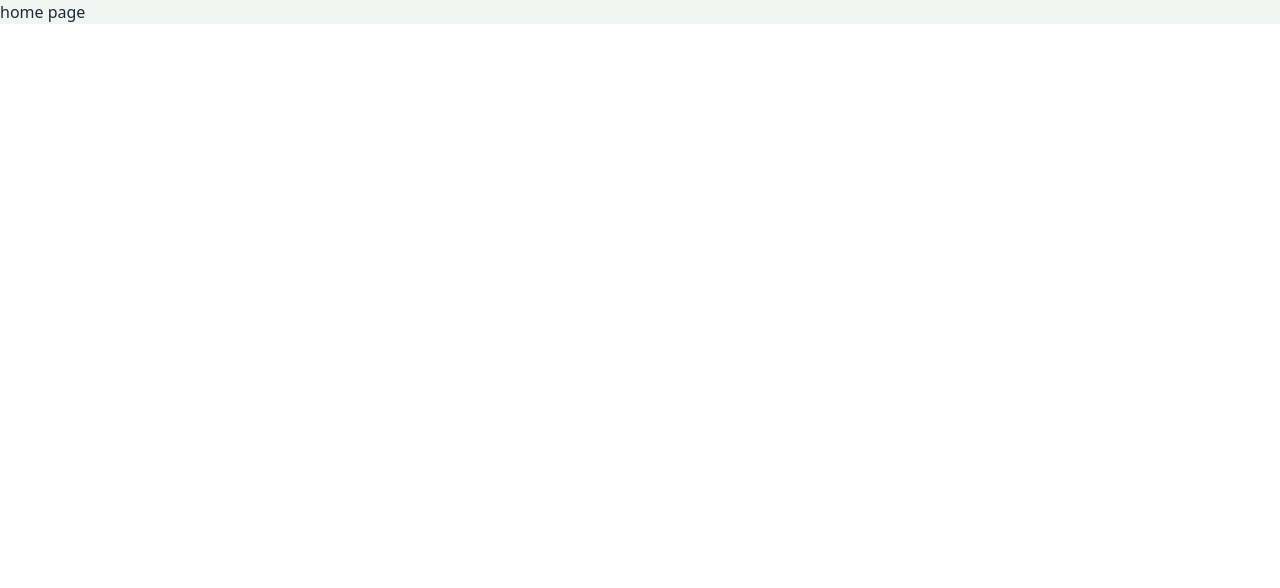
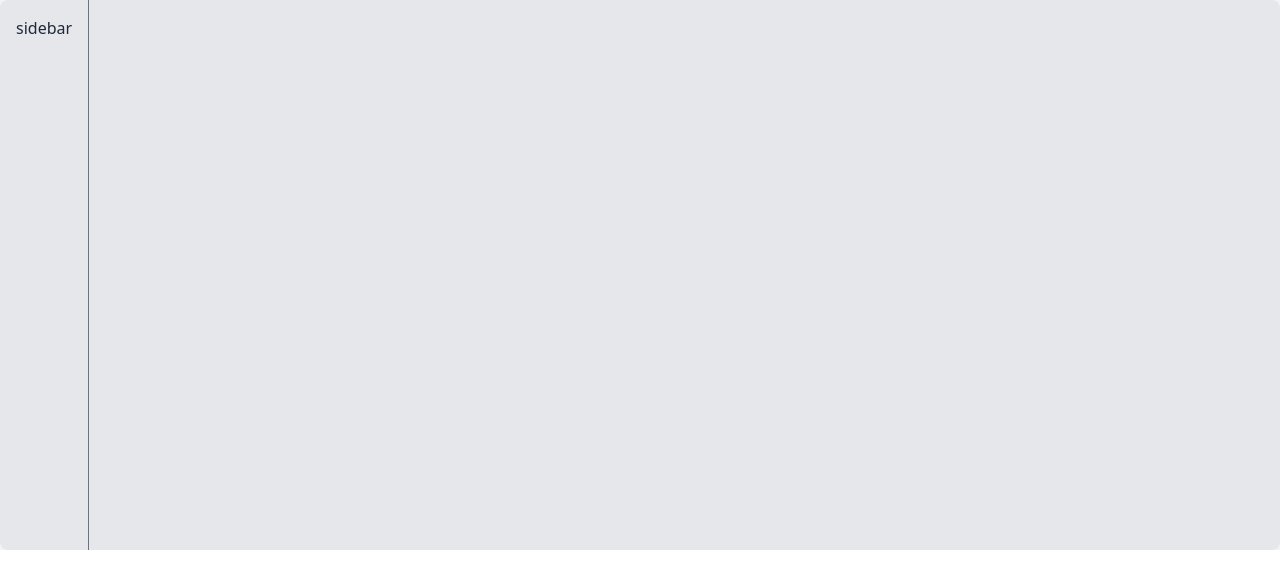
Before and after one commit to AmhjadKhan/chat_-massanger, a React (Vite) app: page / in a window 1280 px wide. Shown: the top 588 px of the page. Built offline with nearby package versions, Linux system fonts and the light colour scheme.

Commit message:
this is sideber create file create commit

```diff
--- /dev/null
+++ b/src/components/sidebar/Convesations.jsx
@@ -0,0 +1,11 @@
+import React from 'react'
+
+const Convesations = () => {
+  return (
+    <div>
+
+    </div>
+  )
+}
+
+export default Convesations
--- /dev/null
+++ b/src/components/sidebar/LogoutButton.jsx
@@ -0,0 +1,9 @@
+import React from 'react'
+
+export const LogoutButton = () => {
+  return (
+    <div>
+        <button>utton</button>
+    </div>
+  )
+}
--- /dev/null
+++ b/src/components/sidebar/SearchInput.jsx
@@ -0,0 +1,11 @@
+import React from 'react'
+
+const SearchInput = () => {
+  return (
+    <div>
+
+    </div>
+  )
+}
+
+export default SearchInput
--- /dev/null
+++ b/src/components/sidebar/Sidebar.jsx
@@ -0,0 +1,11 @@
+
+
+const Sidebar = () => {
+  return (
+    <div className="border-r border-slate-500 p-4 flex flex-col ">
+     <h1>sidebar</h1>
+    </div>
+  )
+}
+
+export default Sidebar
--- a/src/pages/Home.jsx
+++ b/src/pages/Home.jsx
@@ -1,9 +1,10 @@
 import React from 'react'
+import Sidebar from '../components/sidebar/sidebar'
 
 const Home = () => {
   return (
-    <div>
-      <h1>home page</h1>
+    <div className="flex sm:h-[450px] md:h-[550px] rounded-lg overflow-hidden bg-gray-200">
+      <Sidebar />
     </div>
   )
 }
```
